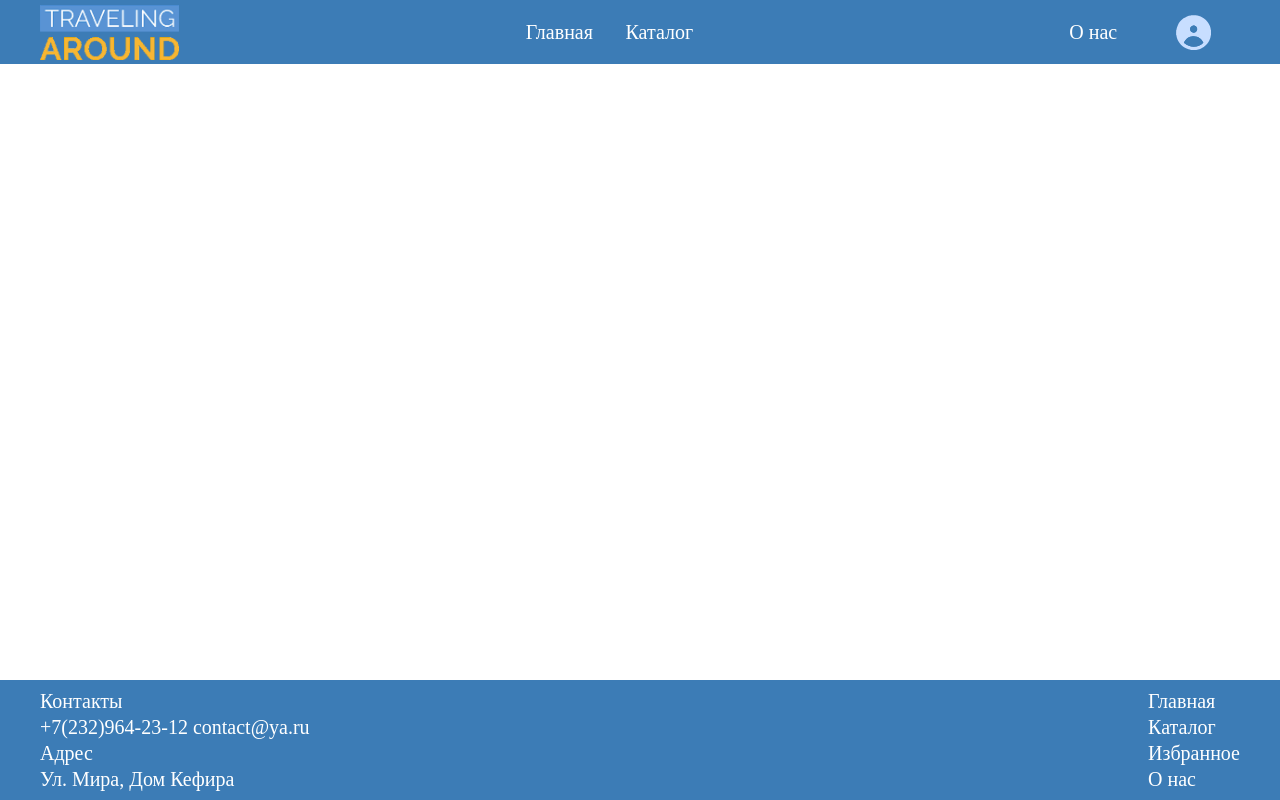
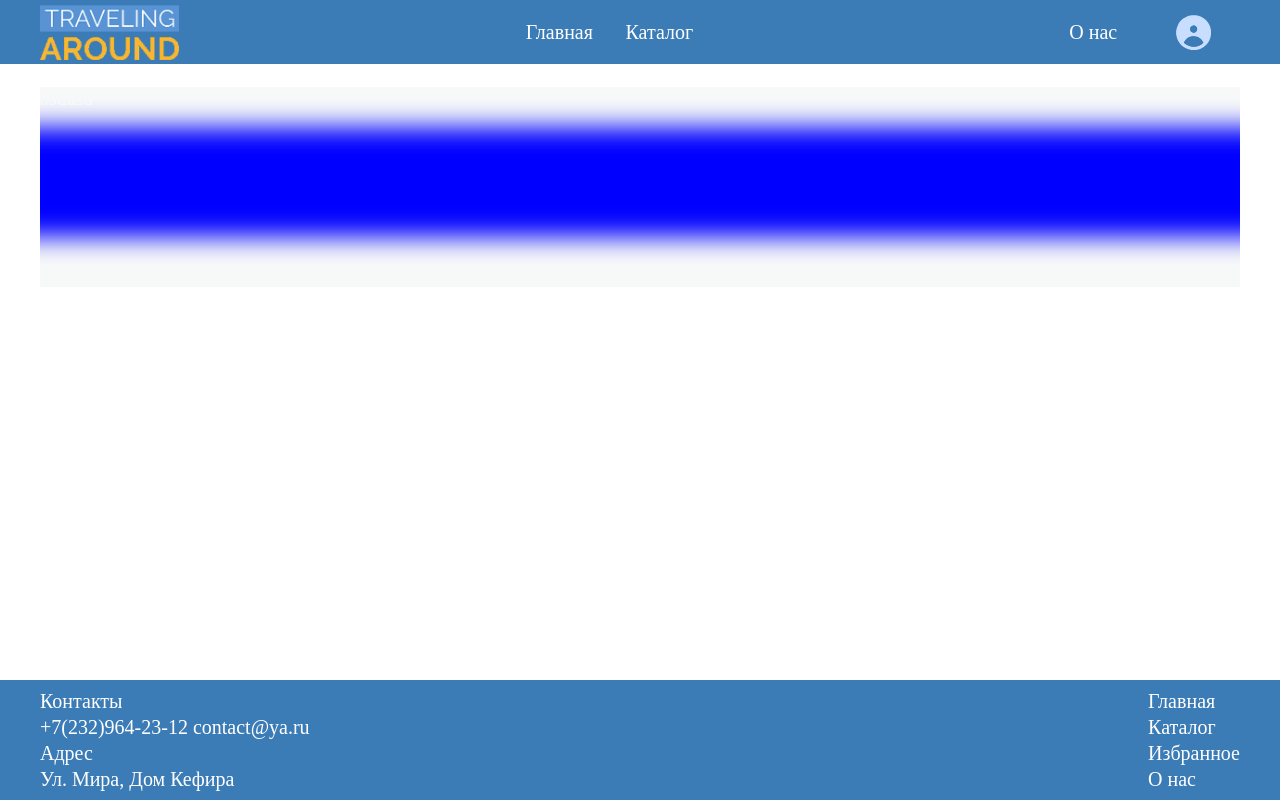
Before and after one commit to imConfused3684/touragent_catalogue, a React (Vite) app in the folder client/: page / in a window 1280 px wide. Built offline with nearby package versions, Linux system fonts and the light colour scheme.

Commit message:
testing before after

```diff
--- a/client/src/App.css
+++ b/client/src/App.css
@@ -8,6 +8,8 @@
 
   --headerHeight: 64px;
   --footerHeight: 120px;
+
+  --siteWidth: 1200px;
 }
 
 html {
@@ -29,5 +31,7 @@ html {
 }
 
 .body-container{
+  margin: 0 auto;
+  max-width: var(--siteWidth);
   min-height: calc(100vh - (var(--headerHeight) + var(--footerHeight)));
 }
--- a/client/src/App.tsx
+++ b/client/src/App.tsx
@@ -1,7 +1,10 @@
 import './App.css'
+import { Route, Routes } from 'react-router-dom';
+
 import Header from './common/el/header/header';
 import Footer from './common/el/footer/footer';
-import { Route, Routes } from 'react-router-dom';
+
+import Main from './pages/pageMain/pageMain';
 
 function App() {
 return (
@@ -9,7 +12,9 @@ return (
       <Header />
 
       <div className="body-container">
-
+      <Routes>
+        <Route path="/" element={<Main />} />
+      </Routes>
       </div>
 
       <Footer />
--- a/client/src/common/el/footer/footer.module.css
+++ b/client/src/common/el/footer/footer.module.css
@@ -4,7 +4,7 @@
 
 .innerWrapper{
     height: var(--footerHeight);
-    max-width: 1200px;
+    max-width: var(--siteWidth);
     margin: 0 auto;
 
     display: flex;
--- a/client/src/common/el/header/header.module.css
+++ b/client/src/common/el/header/header.module.css
@@ -4,7 +4,7 @@
 
 .innerWrapper{
     height: var(--headerHeight);
-    max-width: 1200px;
+    max-width: var(--siteWidth);
     margin: 0 auto;
 
     display: flex;
--- /dev/null
+++ b/client/src/pages/pageMain/pageMain.module.css
@@ -0,0 +1,33 @@
+.test{
+    background-color: blue;
+    width: var(--siteWidth);
+    height: 200px;
+    position: relative;
+    overflow: hidden;
+}
+
+.test::before {
+    content: "";
+    position: absolute;
+    top: -20%;
+    left: 50%;
+    transform: translateX(-50%);
+    width: 200vw;
+    height: 40%;
+    /* background-color: var(--light-gray); */
+    background-color: var(--white);
+    filter: blur(13px);
+}
+
+.test::after {
+    content: "";
+    position: absolute;
+    bottom: -15%;
+    left: 50%;
+    transform: translateX(-50%);
+    width: 200vw;
+    height: 40%;
+    /* background-color: var(--light-gray); */
+    background-color: var(--white);
+    filter: blur(13px);
+}
--- /dev/null
+++ b/client/src/pages/pageMain/pageMain.tsx
@@ -0,0 +1,14 @@
+import styles from "./pageMain.module.css";
+import { NavLink } from "react-router-dom";
+
+export default function Main() {
+    return (
+        <>
+            <h1>HI</h1>
+
+            <div className={styles.test}>
+                <p>asdasd</p>
+            </div>
+        </>
+    );
+}
```
